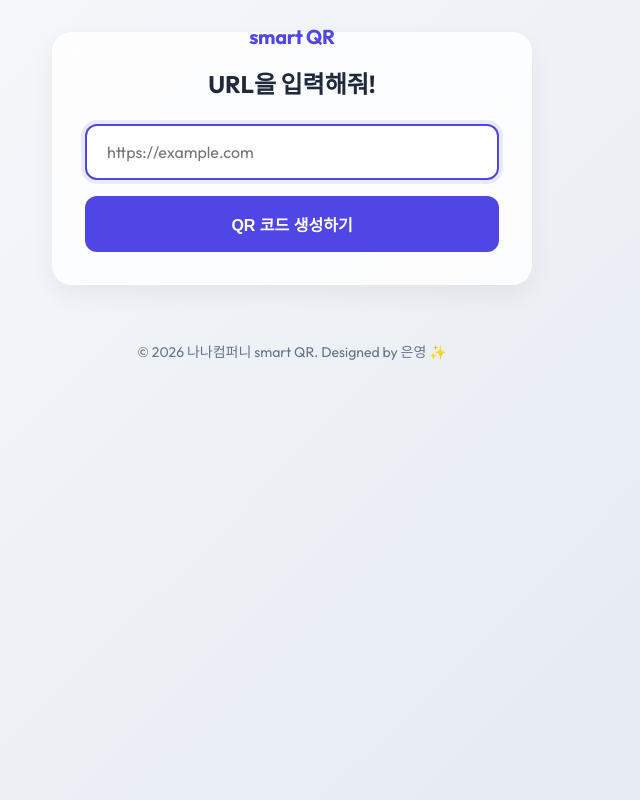
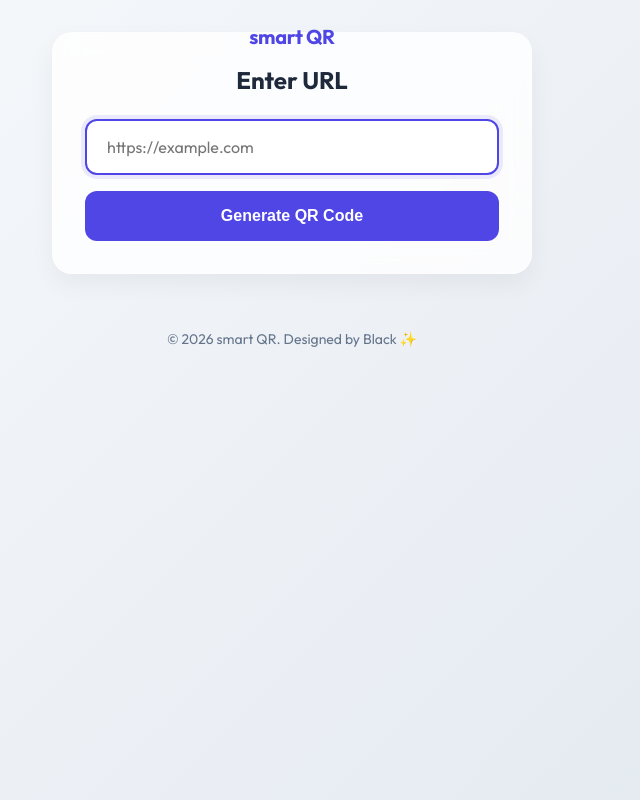
Before and after one commit to ko750125-afk/smart-qr, a React (Vite) app: page / in a window 1280 px wide. Shown: the whole page, without its empty margins (348-988 px from the left). Built offline with nearby package versions, Linux system fonts and the light colour scheme.

Commit message:
feat: translate UI text to English, integrate Microsoft Clarity & Google AdSense

```diff
--- a/index.html
+++ b/index.html
@@ -11,6 +11,17 @@
 
     gtag('config', 'G-8H8GY4NFFK');
   </script>
+  <!-- Microsoft Clarity -->
+  <script type="text/javascript">
+    (function(c,l,a,r,i,t,y){
+        c[a]=c[a]||function(){(c[a].q=c[a].q||[]).push(arguments)};
+        t=l.createElement(r);t.async=1;t.src="https://www.clarity.ms/tag/"+i;
+        y=l.getElementsByTagName(r)[0];y.parentNode.insertBefore(t,y);
+    })(window, document, "clarity", "script", "wyvwgfke31");
+  </script>
+  <!-- Google AdSense -->
+  <script async src="https://pagead2.googlesyndication.com/pagead/js/adsbygoogle.js?client=ca-pub-2626222961397868"
+     crossorigin="anonymous"></script>
   <meta charset="UTF-8" />
   <link rel="icon" type="image/svg+xml" href="/favicon.svg" />
   <meta name="viewport" content="width=device-width, initial-scale=1.0" />
--- a/src/App.jsx
+++ b/src/App.jsx
@@ -42,7 +42,7 @@ function App() {
           await navigator.share({
             files: [file],
             title: 'smart QR',
-            text: '나나컴퍼니 smart QR에서 생성한 QR 코드야!',
+            text: 'Here is your QR code generated with smart QR!',
           });
           return; // Success!
         }
@@ -66,7 +66,7 @@ function App() {
     document.body.appendChild(link);
     link.click();
     document.body.removeChild(link);
-    alert('이 브라우저는 공유 기능을 지원하지 않아서 이미지로 다운로드했어! 😊');
+    alert("This browser doesn't support sharing, so the image has been downloaded instead! 😊");
   };
 
   const handleReset = () => {
@@ -91,7 +91,7 @@ function App() {
                 exit={{ opacity: 0, y: 100 }}
                 className="input-group"
               >
-                <h2 style={{ marginBottom: '1.5rem', fontSize: '1.5rem' }}>URL을 입력해줘!</h2>
+                <h2 style={{ marginBottom: '1.5rem', fontSize: '1.5rem' }}>Enter URL</h2>
                 <form onSubmit={handleGenerate}>
                   <input
                     type="text"
@@ -101,7 +101,7 @@ function App() {
                     onChange={(e) => setUrl(e.target.value)}
                     autoFocus
                   />
-                  <button type="submit" className="submit-btn">QR 코드 생성하기</button>
+                  <button type="submit" className="submit-btn">Generate QR Code</button>
                 </form>
               </motion.div>
             ) : (
@@ -125,7 +125,7 @@ function App() {
                     level="H"
                     includeMargin={true}
                   />
-                  <p className="qr-hint"><Download size={14} style={{ marginRight: 4 }} /> 클릭해서 공유 또는 다운로드</p>
+                  <p className="qr-hint"><Download size={14} style={{ marginRight: 4 }} /> Click to share or download</p>
                 </motion.div>
 
                 {/* Input moves down */}
@@ -141,7 +141,7 @@ function App() {
                     <span style={{ fontSize: '0.9rem', color: '#64748b', wordBreak: 'break-all' }}>{currentQR}</span>
                   </div>
                   <button onClick={handleReset} className="submit-btn" style={{ background: '#f1f5f9', color: '#475569' }}>
-                    <RefreshCw size={16} style={{ marginRight: 8 }} /> 다른 URL 입력하기
+                    <RefreshCw size={16} style={{ marginRight: 8 }} /> Enter another URL
                   </button>
                 </motion.div>
               </motion.div>
@@ -151,7 +151,7 @@ function App() {
       </main>
 
       <footer>
-        <p>© 2026 나나컴퍼니 smart QR. Designed by 은영 ✨</p>
+        <p>© 2026 smart QR. Designed by Black ✨</p>
       </footer>
     </div>
   );
```
